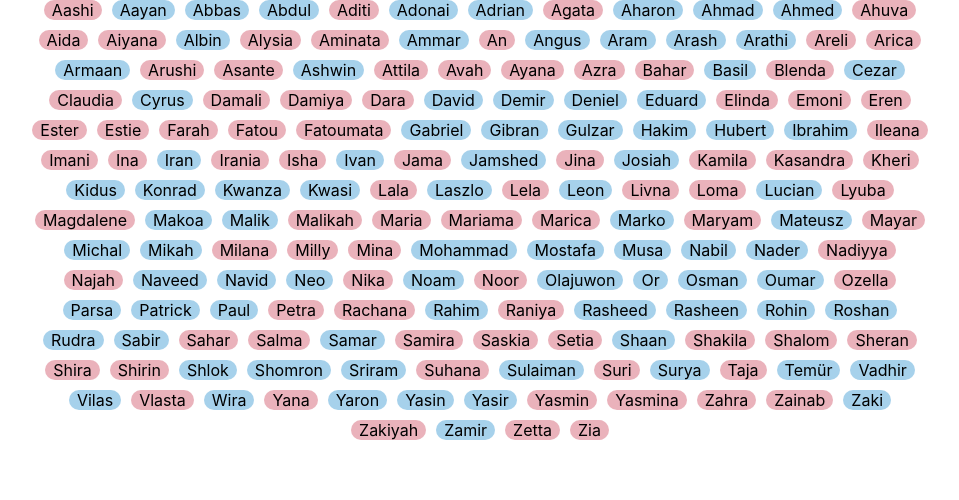
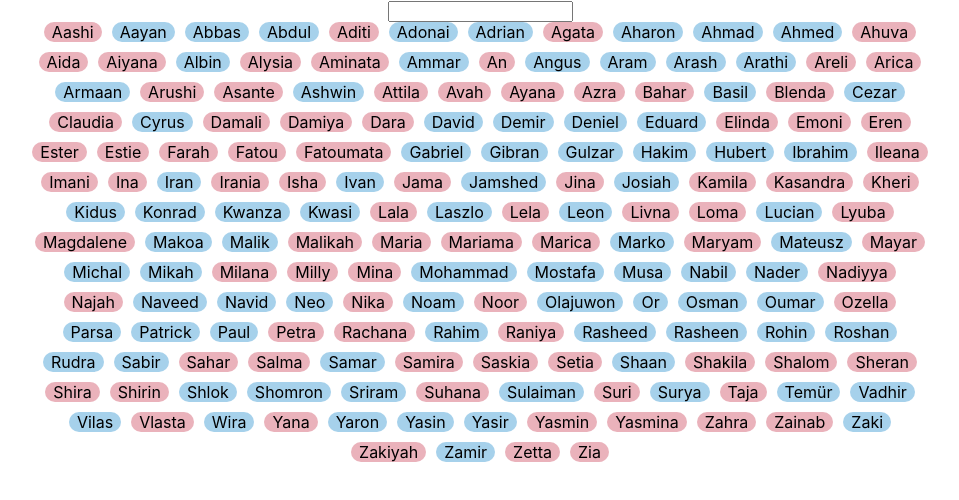
Before and after one commit to PaulinaWywrot/baby-name-picker, a React (Create React App) app: page / in a window 1280 px wide. Shown: the top 500 px of the page, without its empty margins (160-1119 px from the left). Built offline with nearby package versions, Linux system fonts and the light colour scheme.

Commit message:
level 2 completed

```diff
--- a/src/App.js
+++ b/src/App.js
@@ -4,9 +4,11 @@ import BabyNameSearch from "./babyNameSearch";
 import { useState } from "react";
 
 function App() {
+  const [searchName, setSearchName] = useState("");
   return (
     <div className="App">
-      <BabyNames />
+      <BabyNameSearch setSearchNames={setSearchName} />
+      <BabyNames searchName={searchName} />
     </div>
   );
 }
--- a/src/BabyNames.js
+++ b/src/BabyNames.js
@@ -1,11 +1,16 @@
+import { useState } from "react";
 import babyNamesData from "./babyNamesData.json";
 import SortAscending from "./Sort";
 // level 1 props & map method
 
-const BabyNames = () => {
+const BabyNames = ({ searchName }) => {
+  let filteredNames = babyNamesData.filter((baby) =>
+    baby.name.toLowerCase().includes(searchName.toLowerCase())
+  );
+
   return (
     <div className="name-container">
-      {babyNamesData.sort(SortAscending).map((baby) => {
+      {filteredNames.sort(SortAscending).map((baby) => {
         if (baby.sex === "f") {
           return (
             <span className="baby-girl" key={baby.name}>
--- a/src/babyNameSearch.js
+++ b/src/babyNameSearch.js
@@ -1,5 +1,16 @@
-const BabyNameSearch = ({ onChange }) => {
-  return <input onChange={onChange} />;
+import { useState } from "react";
+
+const BabyNameSearch = ({ setSearchNames }) => {
+  return (
+    <div>
+      <input
+        type="search"
+        id="gsearch"
+        name="gsearch"
+        onChange={(e) => setSearchNames(e.target.value)}
+      />
+    </div>
+  );
 };
 
 export default BabyNameSearch;
```
